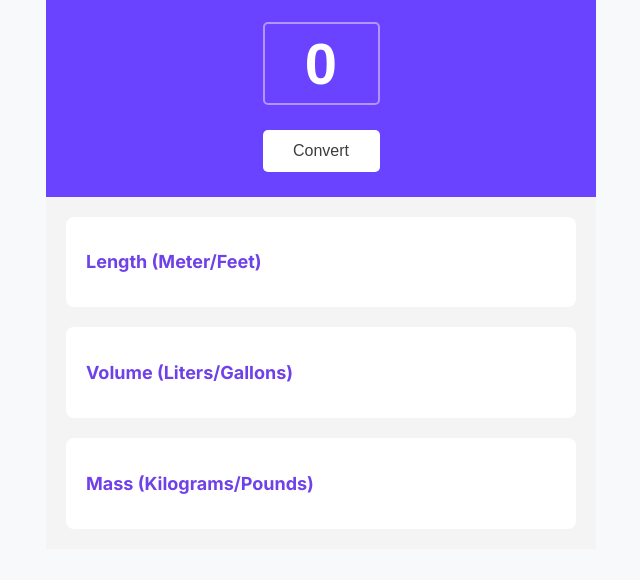
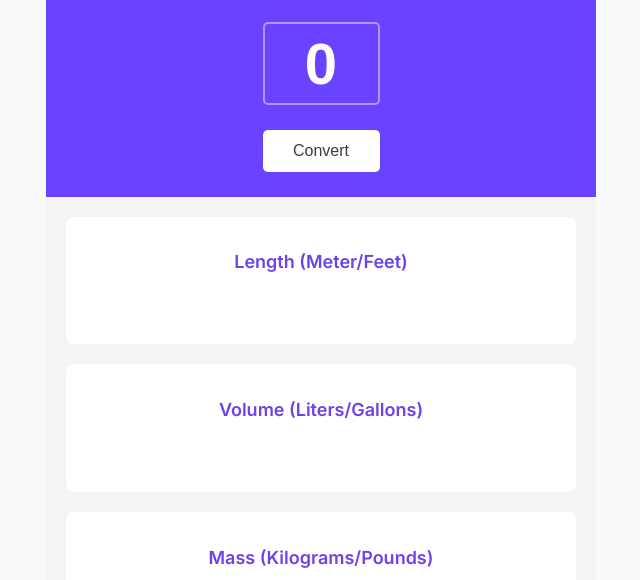
Before and after one commit to JavaRod/converter, a website built with Vite: page index.html in a window 1280 px wide. Shown: the part 125-705 px from the top of the page, without its empty margins (319-959 px from the left). Built offline with nearby package versions, Linux system fonts and the light colour scheme.

Commit message:
Layout updates to center and min height of <p> element

```diff
--- a/index.css
+++ b/index.css
@@ -75,16 +75,19 @@ body {
   padding: 20px;
   border-radius: 8px;
   margin: 20px 20px;
+  text-align: center;
 }
 
 .section h2 {
   font-size: 18px;
-  font-weight: bold;
+  font-weight: 600;
   color: #6f41e9;
 }
 
 .section p {
   font-size: 16px;
+  font-weight: normal;
+  min-height: 2em;
   margin: 5px 0;
   color: #333;
 }
```
